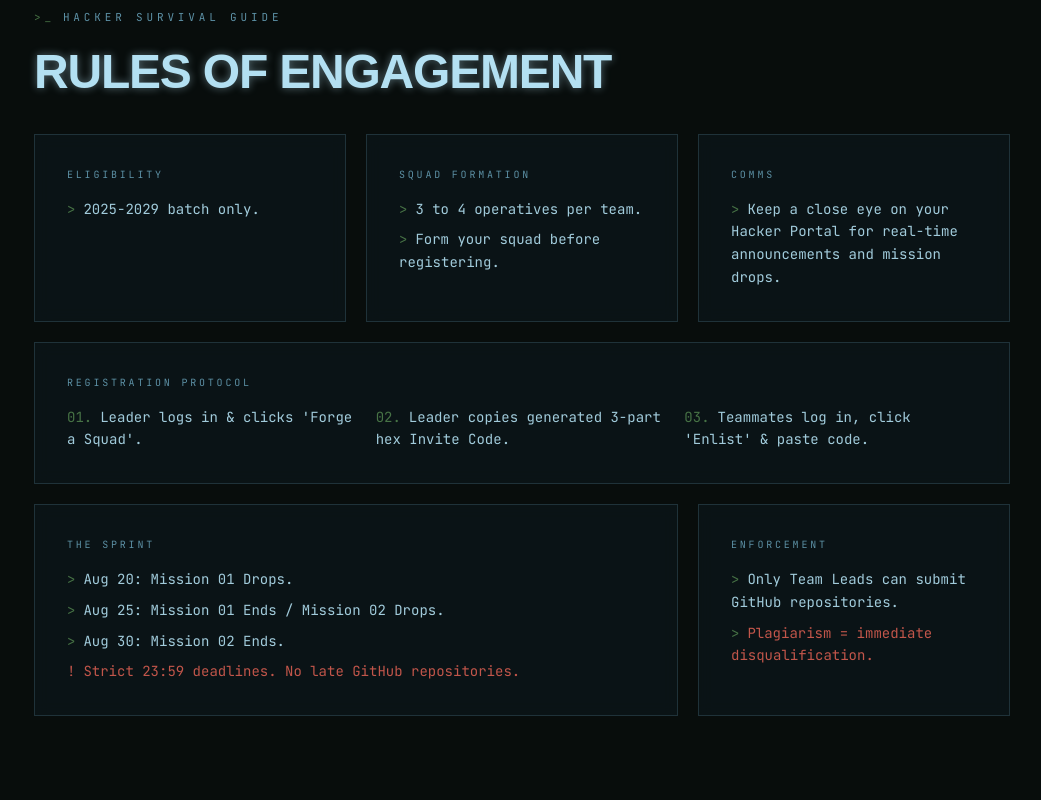
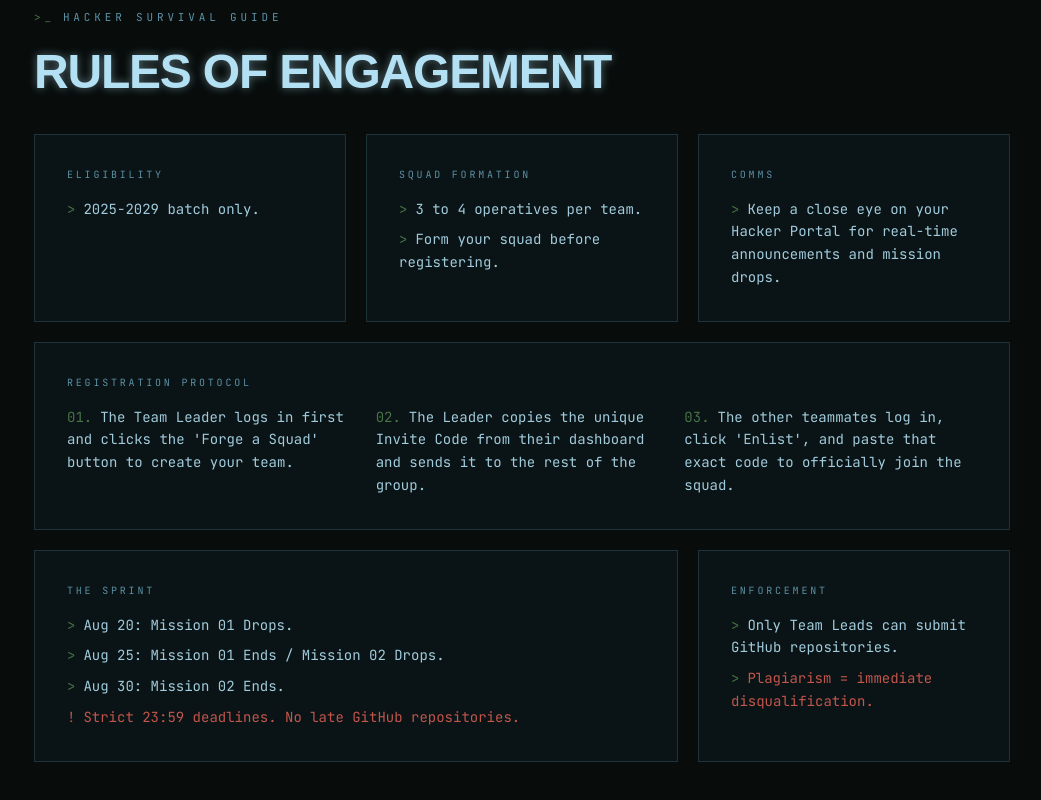
Before and after one commit to Code-with-Prabhjot/clonefest-2.0-website, a React (Vite) app: page / in a window 1280 px wide. Shown: the part 1873-2673 px from the top of the page, without its empty margins (118-1159 px from the left). Built offline with nearby package versions, Linux system fonts and the light colour scheme; no server answers; a web font is replaced by a local one.

Commit message:
update registration steps and finalize UI

```diff
--- a/src/components/landing/SurvivalGuide.jsx
+++ b/src/components/landing/SurvivalGuide.jsx
@@ -59,9 +59,9 @@ export default function SurvivalGuide() {
 
                     <Panel kicker="REGISTRATION PROTOCOL" className="md:col-span-2 lg:col-span-3">
                         <ul className="mt-4 grid gap-4 md:grid-cols-3 font-mono text-sm leading-relaxed text-[#B3E0F2]/90">
-                            <li><span className="text-[#477346] mr-2">01.</span>Leader logs in & clicks 'Forge a Squad'.</li>
-                            <li><span className="text-[#477346] mr-2">02.</span>Leader copies generated 3-part hex Invite Code.</li>
-                            <li><span className="text-[#477346] mr-2">03.</span>Teammates log in, click 'Enlist' & paste code.</li>
+                            <li><span className="text-[#477346] mr-2">01.</span>The Team Leader logs in first and clicks the 'Forge a Squad' button to create your team.</li>
+                            <li><span className="text-[#477346] mr-2">02.</span>The Leader copies the unique Invite Code from their dashboard and sends it to the rest of the group.</li>
+                            <li><span className="text-[#477346] mr-2">03.</span>The other teammates log in, click 'Enlist', and paste that exact code to officially join the squad.</li>
                         </ul>
                     </Panel>
 
```
Also changed, not shown: 1 other file (tests, documents, lock files or other folders).
